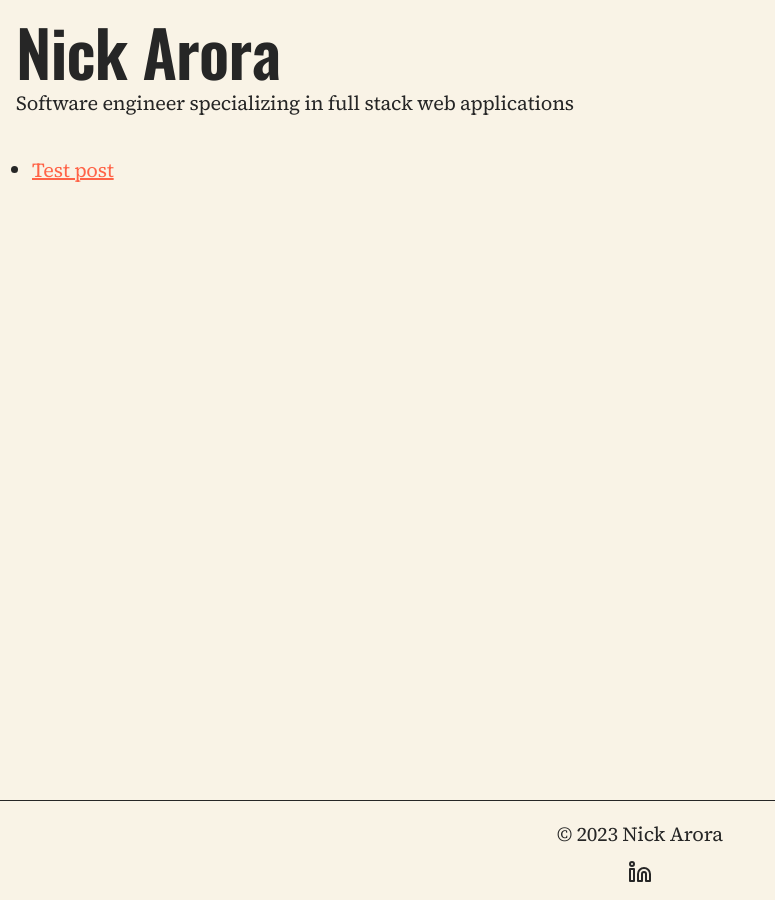
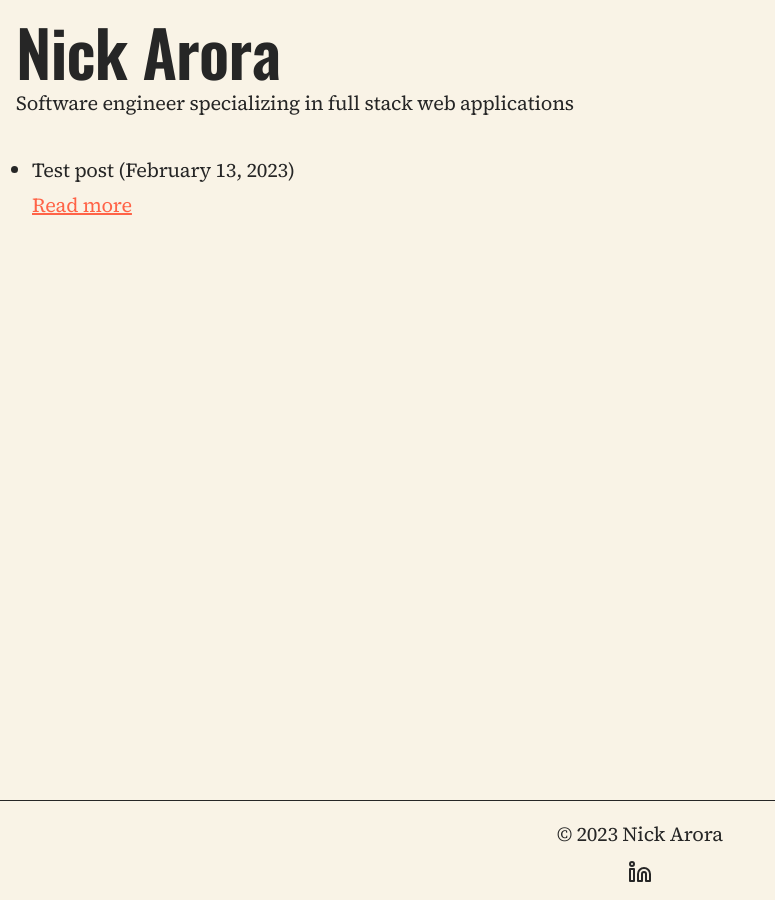
Before and after one commit to nickarora/nickarora.github.io, a Jekyll site: the page built from _app/_pages/index.html, in a window 1280 px wide. Shown: the whole page, without its empty margins (0-775 px from the left). Built offline with Jekyll 4.4.1, drawn with Linux system fonts in a browser that asks for light colours.

Commit message:
Landing page markup updated

```diff
--- a/_app/_pages/index.html
+++ b/_app/_pages/index.html
@@ -6,7 +6,13 @@ layout: default
   <ul>
     {% for post in site.posts %}
       <li>
-        <a href="{{ post.url }}">{{ post.title }}</a>
+        <p>
+          {{ post.title }}
+          (<time datetime="{{ post.date }}">{{ post.date | date: "%B %d, %Y" }}</time>)
+        </p>
+        <a href="{{ post.url }}">
+          Read more
+        </a>
       </li>
     {% endfor %}
   </ul>
```
